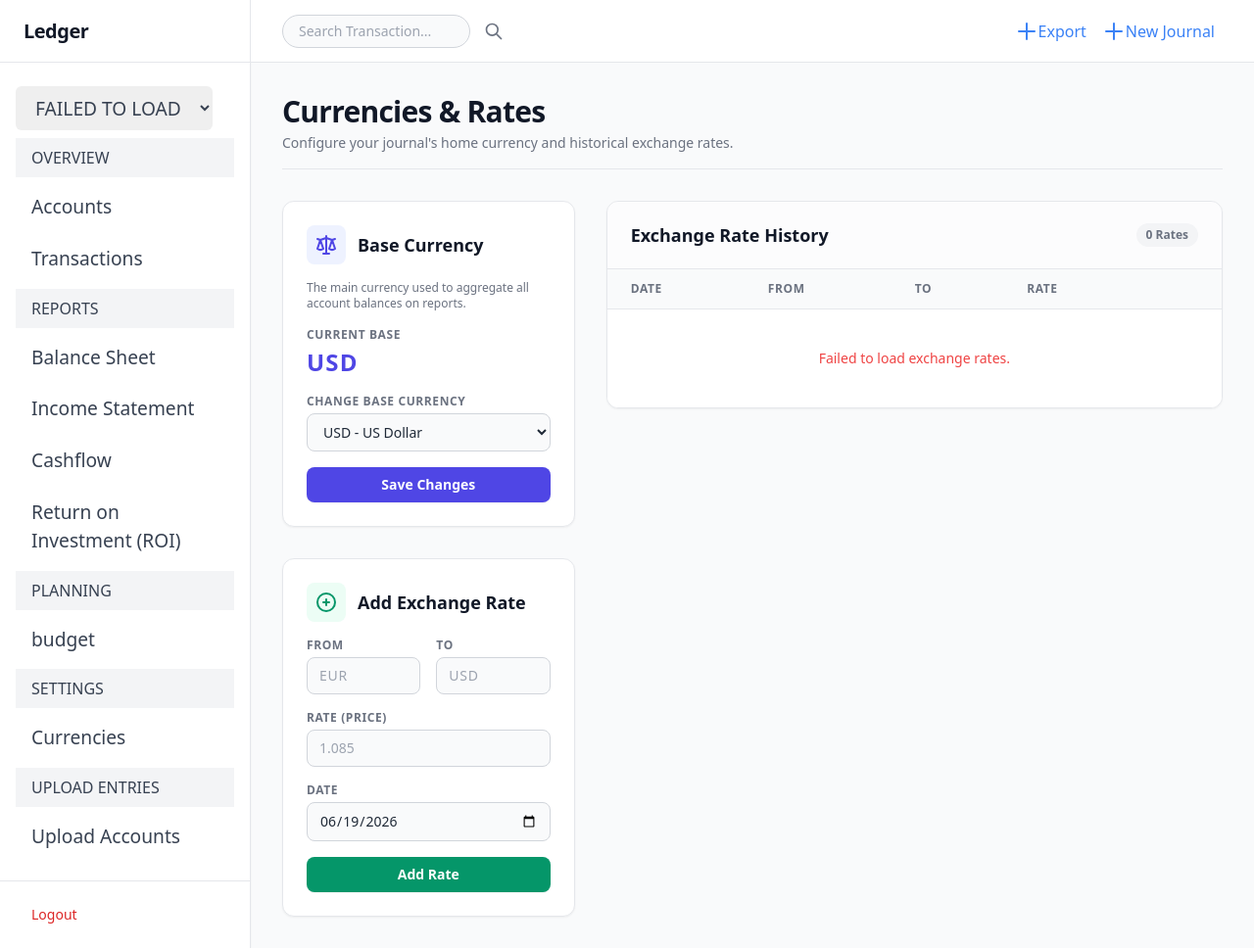
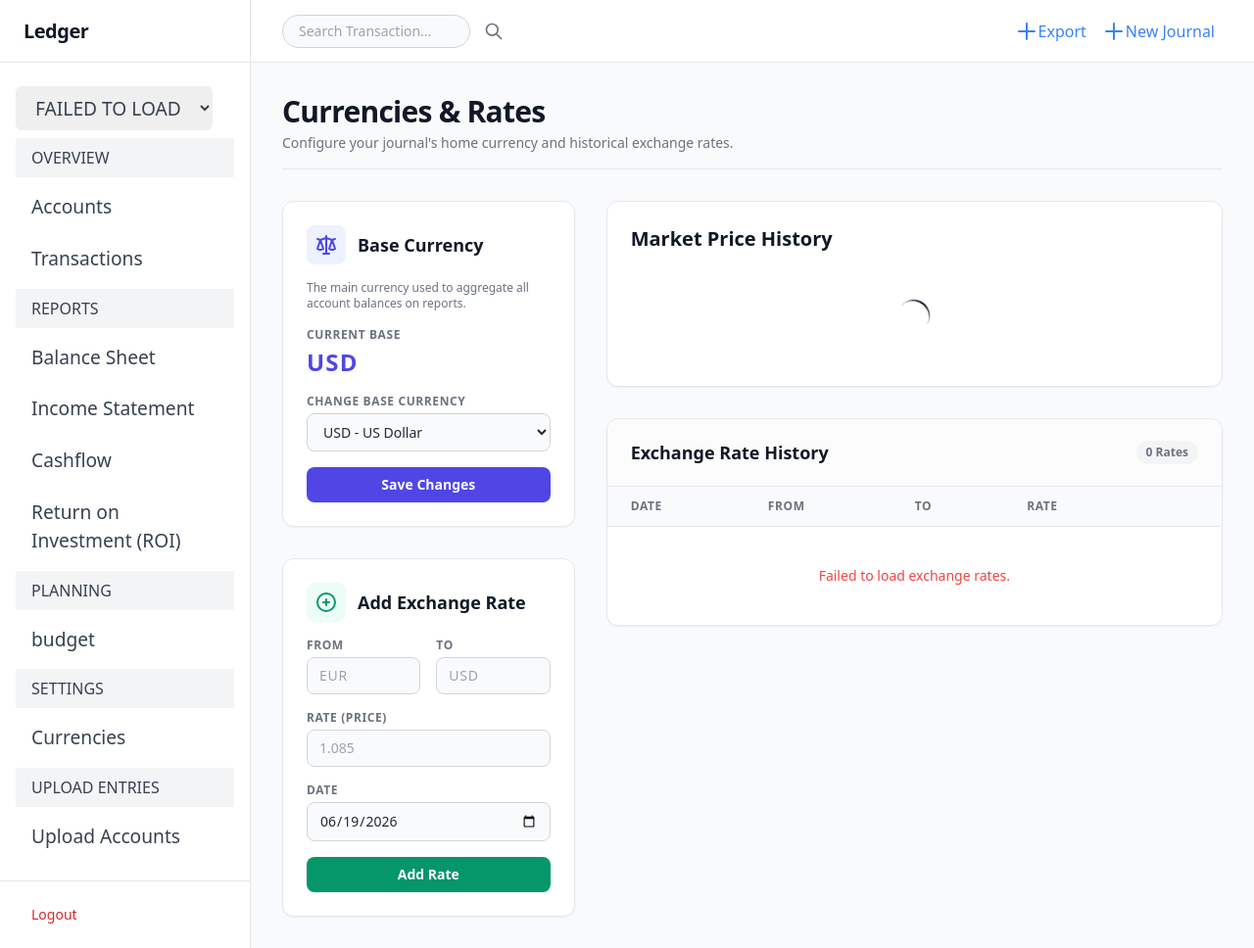
Before and after one commit to anaswaraku/Ledger, a FastAPI app: page /currencies in a window 1280 px wide. Shown: the whole page at 98% size. Run offline with FastAPI, Linux system fonts and the light colour scheme; parts of the project's set-up code (start-up, migrations or seed data) failed here and were passed over; some libraries are stand-ins or nearby versions.

Commit message:
feat: add dashboard and currencies templates with financial reporting widgets

```diff
--- a/app/templates/currencies/currencies.html
+++ b/app/templates/currencies/currencies.html
@@ -87,8 +87,22 @@
             </div>
         </div>
 
-        <!-- History Table Column -->
-        <div class="md:col-span-2">
+        <!-- Chart & History Column -->
+        <div class="md:col-span-2 space-y-8">
+            <!-- HTMX Price Chart -->
+            <div class="bg-white rounded-xl shadow-sm border border-gray-200 p-6">
+                <div class="flex items-center justify-between mb-4">
+                    <h2 class="text-xl font-bold text-gray-900">Market Price History</h2>
+                </div>
+                <div hx-get="/api/v1/name/htmx-market-price"
+                     hx-trigger="load" class="min-w-full">
+                     <div class="flex items-center justify-center p-8">
+                         <div class="animate-spin rounded-full h-8 w-8 border-b-2 border-brand"></div>
+                     </div>
+                </div>
+            </div>
+
+            <!-- History Table -->
             <div class="bg-white rounded-xl shadow-sm border border-gray-200 overflow-hidden">
                 <div class="px-6 py-5 border-b border-gray-200 bg-gray-50/50 flex justify-between items-center">
                     <h2 class="text-lg font-bold text-gray-900">Exchange Rate History</h2>
@@ -118,7 +132,6 @@
             </div>
         </div>
     </div>
-
 </div>
 
 <script>
```
Also changed, not shown: app/templates/dashboard/dashboard.html (+0 -11 lines).
